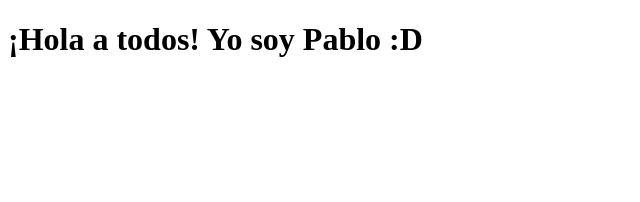
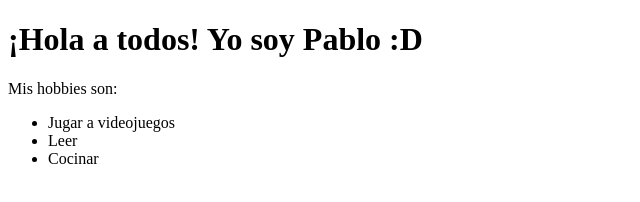
Before and after one commit to PabloTeranRueda/AD1_ED, a plain HTML site: page PabloTeranRueda.html in a window 1280 px wide. Shown: the whole page, without its empty margins (0-640 px from the left). Drawn offline with Linux system fonts and the light colour scheme.

Commit message:
UPDATE: Pablo's 3 hobbies

```diff
--- a/PabloTeranRueda.html
+++ b/PabloTeranRueda.html
@@ -7,5 +7,11 @@
 </head>
 <body>
     <h1>¡Hola a todos! Yo soy Pablo :D</h1>
+    Mis hobbies son:
+    <ul>
+        <li>Jugar a videojuegos</li>
+        <li>Leer</li>
+        <li>Cocinar</li>
+    </ul>
 </body>
 </html>
```
